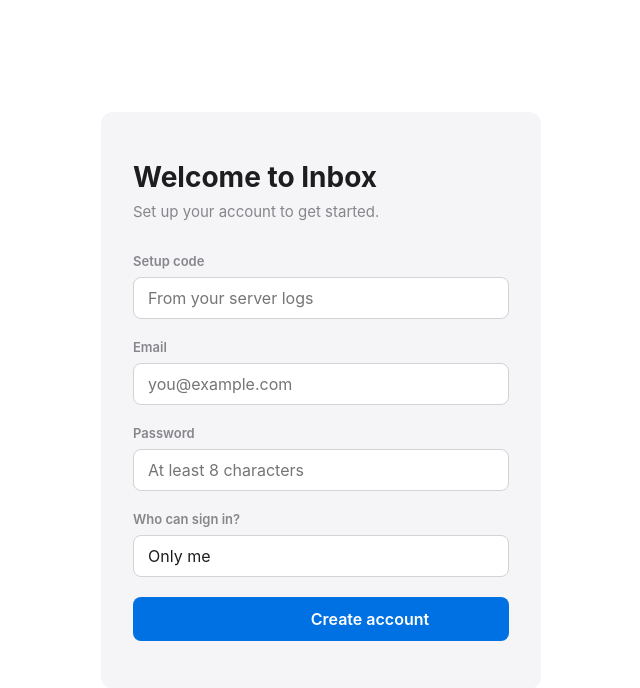
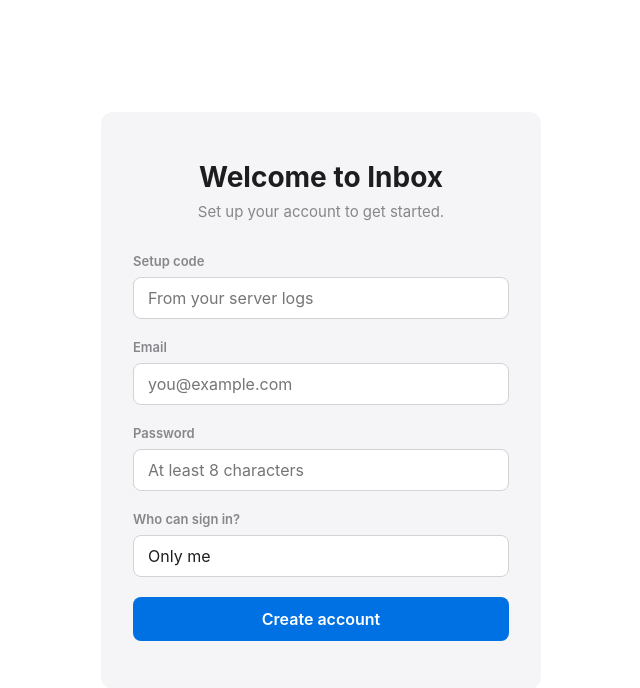
Before and after one commit to davidhariri/inbox, a Python web app: template inbox/templates/setup.html in a window 1280 px wide. Shown: the top 688 px of the page, without its empty margins (319-959 px from the left). Run offline with Jinja, Linux system fonts and the light colour scheme; the template is opened without the code that fills it, so the values that code supplies are empty.

Commit message:
Center setup page heading and fix button layout
Co-Authored-By: Claude Opus 4.6 <noreply@anthropic.com>

```diff
--- a/inbox/templates/setup.html
+++ b/inbox/templates/setup.html
@@ -62,12 +62,14 @@
             font-size: 28px;
             font-weight: 700;
             margin-bottom: var(--space-xs);
+            text-align: center;
         }
 
         .subtitle {
             color: var(--text-secondary);
             font-size: 15px;
             margin-bottom: var(--space-lg);
+            text-align: center;
         }
 
         label {
@@ -177,10 +179,7 @@
 
             <div id="feedback"></div>
 
-            <button type="submit">
-                <span class="htmx-indicator">Setting up…</span>
-                <span>Create account</span>
-            </button>
+            <button type="submit">Create account</button>
         </form>
     </div>
 </body>
```
